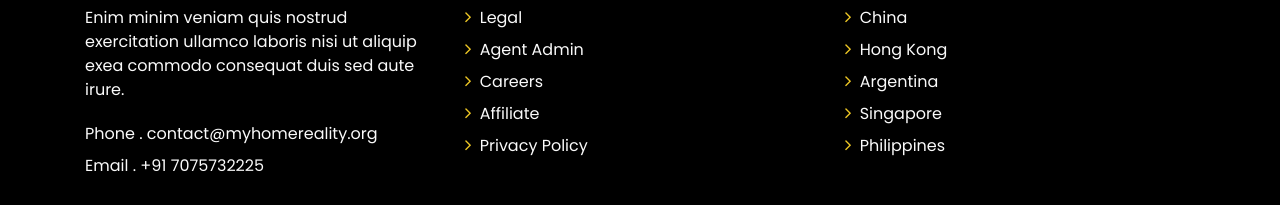
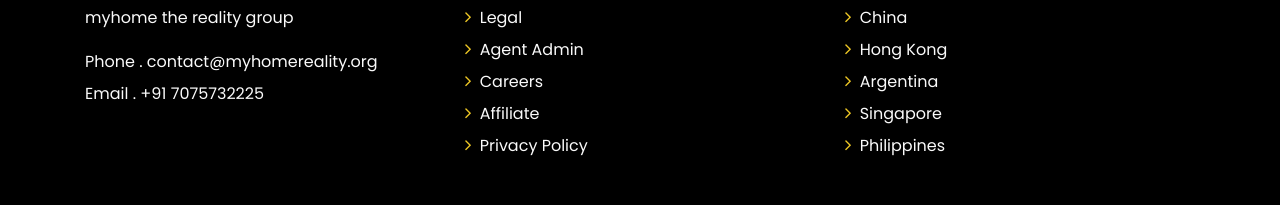
Before and after one commit to ganeshksn/myhomethereality, a plain HTML site: page index.html in a window 1280 px wide. Shown: the part 4246-4451 px from the top of the page. Drawn offline with Linux system fonts and the light colour scheme.

Commit message:
Update index.html

```diff
--- a/index.html
+++ b/index.html
@@ -970,9 +970,7 @@
               </div>
               <div class="w-body-a">
                 <p class="w-text-a color-text-a">
-                  Enim minim veniam quis nostrud exercitation ullamco laboris nisi ut aliquip exea commodo consequat
-                  duis
-                  sed aute irure.
+                  myhome the reality group
                 </p>
               </div>
               <div class="w-footer-a">
```
